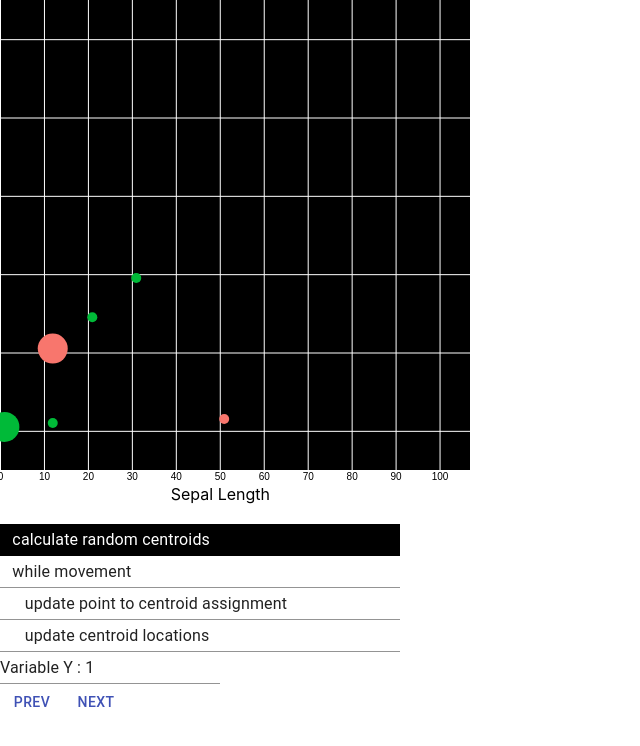
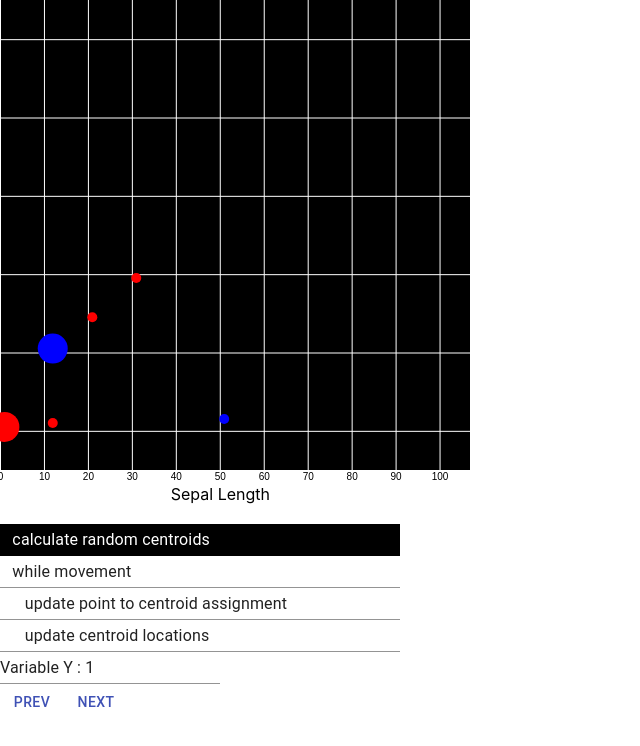
Before and after one commit to h12567/interactive-ml, a React (Create React App) app: page / in a window 1280 px wide. Shown: the top 746 px of the page, without its empty margins (0-640 px from the left). Built offline with nearby package versions, Linux system fonts and the light colour scheme.

Commit message:
Update color scheme match

```diff
--- a/package.json
+++ b/package.json
@@ -2,6 +2,7 @@
   "name": "interactive_ml",
   "version": "0.1.0",
   "private": true,
+  "type": "module",
   "dependencies": {
     "@material-ui/core": "^4.11.4",
     "@testing-library/jest-dom": "^5.12.0",
@@ -11,6 +12,7 @@
     "react": "^17.0.2",
     "react-dom": "^17.0.2",
     "react-scripts": "4.0.3",
+    "util": "^0.12.4",
     "web-vitals": "^1.1.1"
   },
   "scripts": {
--- a/src/components/ClusterVis.js
+++ b/src/components/ClusterVis.js
@@ -68,8 +68,10 @@ function ClusterVis({data, centroids}) {
 
             // Color scale: give me a specie name, I return a color
             var color = d3.scaleOrdinal()
-                .domain(["blue", "red", "virginica" ])
-                .range([ "#F8766D", "#00BA38", "#619CFF"])
+                // .domain(["blue", "red", "virginica" ])
+                // .range([ "#F8766D", "#00BA38", "#619CFF"])
+                .domain(["red", "orange", "yellow", "green", "blue", "indigo", "violet"])
+                .range(["#FF0000", "#ffa500", "#FFFF00", "#00FF00", "#0000FF", "#4b0082", "#d16aff"])
 
             // Add dots
             svg.append('g')
--- a/src/ml/k-means.js
+++ b/src/ml/k-means.js
@@ -233,4 +233,6 @@ const k = 2;
 
 var global_state_arr = KMeans(points, k);
 
-console.log(util.inspect(global_state_arr, true, 7, true));
+console.log(util.inspect(global_state_arr, true, 70, true));
+
+export { pseudo_code, KMeans};
```
